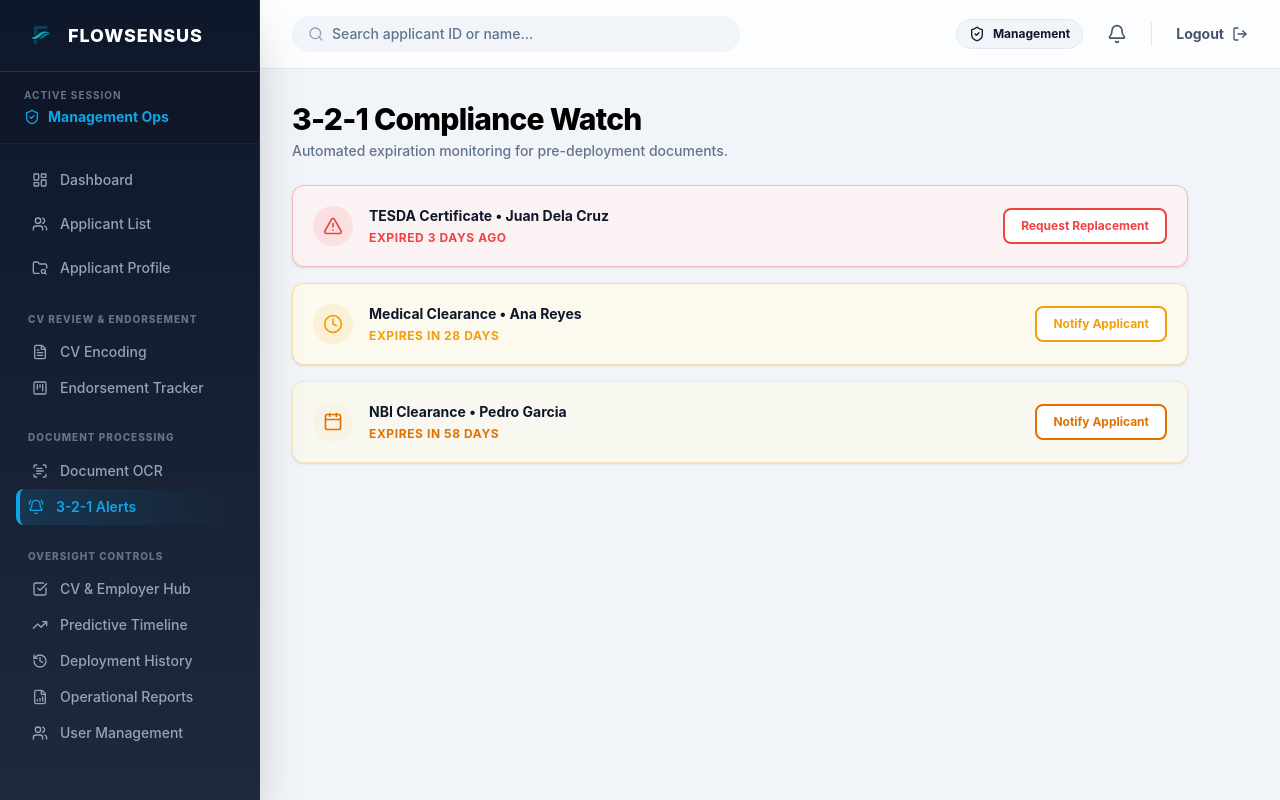
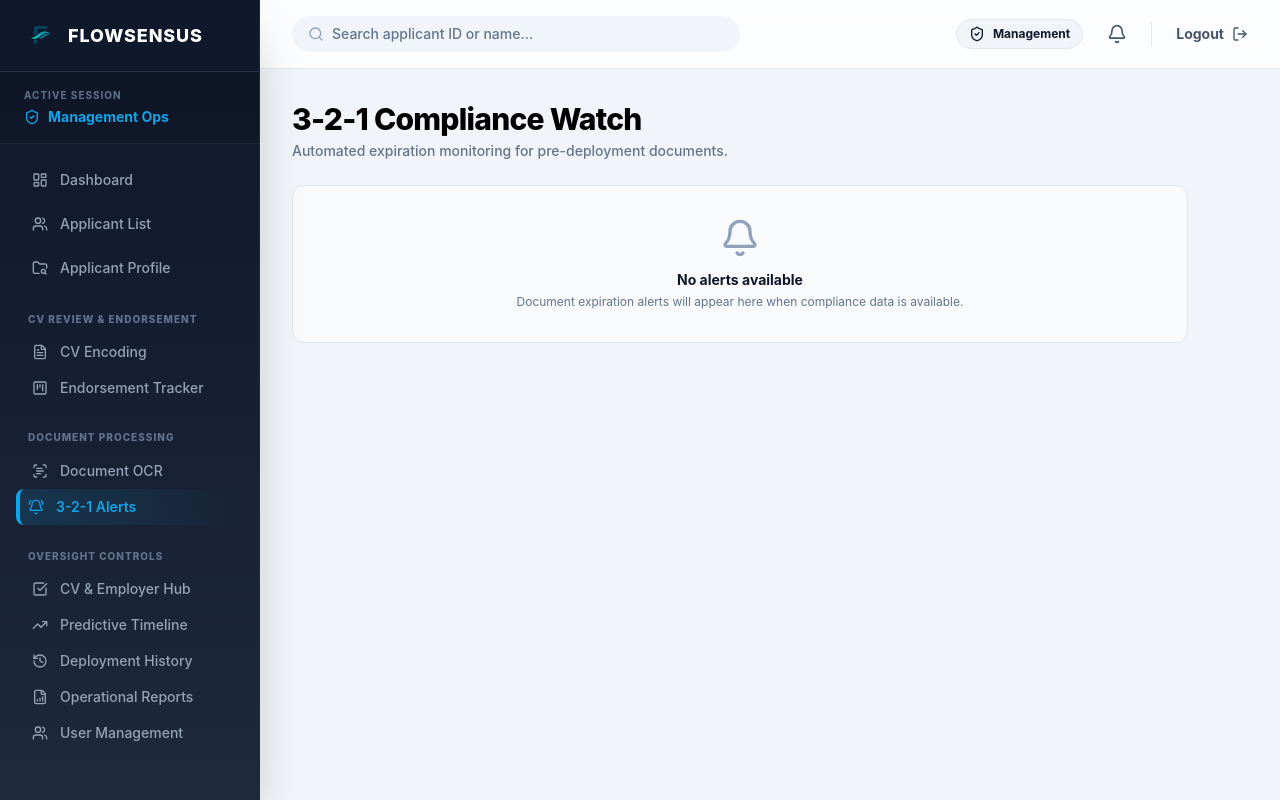
Before and after one commit to FlowSensus-Dev/flowsensus-frontend, a React (Vite) app: page /manager/3-2-1-alerts in a window 1280 px wide. Built offline with nearby package versions, Linux system fonts and the light colour scheme.

Commit message:
Clean manager compliance alerts dummy data

```diff
--- a/src/pages/ComplianceAlerts.jsx
+++ b/src/pages/ComplianceAlerts.jsx
@@ -1,63 +1,28 @@
-import { AlertTriangle, Clock, Calendar } from 'lucide-react';
+import { Bell } from "lucide-react";
 
-export default function ComplianceAlerts({ applicants = [], showToast }) {
+export default function ComplianceAlerts() {
   return (
     <div className="space-y-6 max-w-4xl">
       <div className="mb-6">
-        <h2 className="text-3xl font-extrabold tracking-tight">3-2-1 Compliance Watch</h2>
+        <h2 className="text-3xl font-extrabold tracking-tight">
+          3-2-1 Compliance Watch
+        </h2>
         <p className="text-sm text-[#64748B] mt-1 font-medium">
           Automated expiration monitoring for pre-deployment documents.
         </p>
       </div>
 
-      <div className="space-y-4">
-        {/* Expired (Red) */}
-        <div className="bg-red-50/80 border border-[#EF4444]/30 rounded-xl p-5 flex items-center justify-between shadow-sm">
-          <div className="flex gap-4 items-center">
-            <div className="w-10 h-10 rounded-full bg-[#EF4444]/10 flex items-center justify-center">
-              <AlertTriangle className="w-5 h-5 text-[#EF4444]" />
-            </div>
-            <div>
-              <p className="font-bold text-[#0F172A] text-sm">TESDA Certificate • Juan Dela Cruz</p>
-              <p className="text-xs font-bold text-[#EF4444] mt-1 uppercase tracking-wider">Expired 3 days ago</p>
-            </div>
-          </div>
-          <button className="px-4 py-2 bg-white border-2 border-[#EF4444] text-[#EF4444] text-xs font-bold rounded-lg hover:bg-[#EF4444] hover:text-white transition-colors">
-            Request Replacement
-          </button>
-        </div>
+      <div className="bg-slate-50 border border-slate-200 rounded-xl p-8 flex flex-col items-center justify-center text-center">
+        <Bell className="w-10 h-10 text-slate-400 mb-3" />
 
-        {/* 30 Days (Amber) */}
-        <div className="bg-amber-50/80 border border-[#F59E0B]/30 rounded-xl p-5 flex items-center justify-between shadow-sm">
-          <div className="flex gap-4 items-center">
-            <div className="w-10 h-10 rounded-full bg-[#F59E0B]/10 flex items-center justify-center">
-              <Clock className="w-5 h-5 text-[#F59E0B]" />
-            </div>
-            <div>
-              <p className="font-bold text-[#0F172A] text-sm">Medical Clearance • Ana Reyes</p>
-              <p className="text-xs font-bold text-[#F59E0B] mt-1 uppercase tracking-wider">Expires in 28 days</p>
-            </div>
-          </div>
-          <button className="px-4 py-2 bg-white border-2 border-[#F59E0B] text-[#F59E0B] text-xs font-bold rounded-lg hover:bg-[#F59E0B] hover:text-white transition-colors">
-            Notify Applicant
-          </button>
-        </div>
+        <p className="font-bold text-[#0F172A] text-sm">
+          No alerts available
+        </p>
 
-        {/* 60 Days (Yellow/Amber) */}
-        <div className="bg-amber-50/50 border border-[#F59E0B]/20 rounded-xl p-5 flex items-center justify-between shadow-sm">
-          <div className="flex gap-4 items-center">
-            <div className="w-10 h-10 rounded-full bg-[#F59E0B]/5 flex items-center justify-center">
-              <Calendar className="w-5 h-5 text-amber-600" />
-            </div>
-            <div>
-              <p className="font-bold text-[#0F172A] text-sm">NBI Clearance • Pedro Garcia</p>
-              <p className="text-xs font-bold text-amber-600 mt-1 uppercase tracking-wider">Expires in 58 days</p>
-            </div>
-          </div>
-          <button className="px-4 py-2 bg-white border-2 border-amber-600 text-amber-600 text-xs font-bold rounded-lg hover:bg-amber-600 hover:text-white transition-colors">
-            Notify Applicant
-          </button>
-        </div>
+        <p className="text-xs text-[#64748B] mt-1">
+          Document expiration alerts will appear here when compliance data is
+          available.
+        </p>
       </div>
     </div>
   );
```
